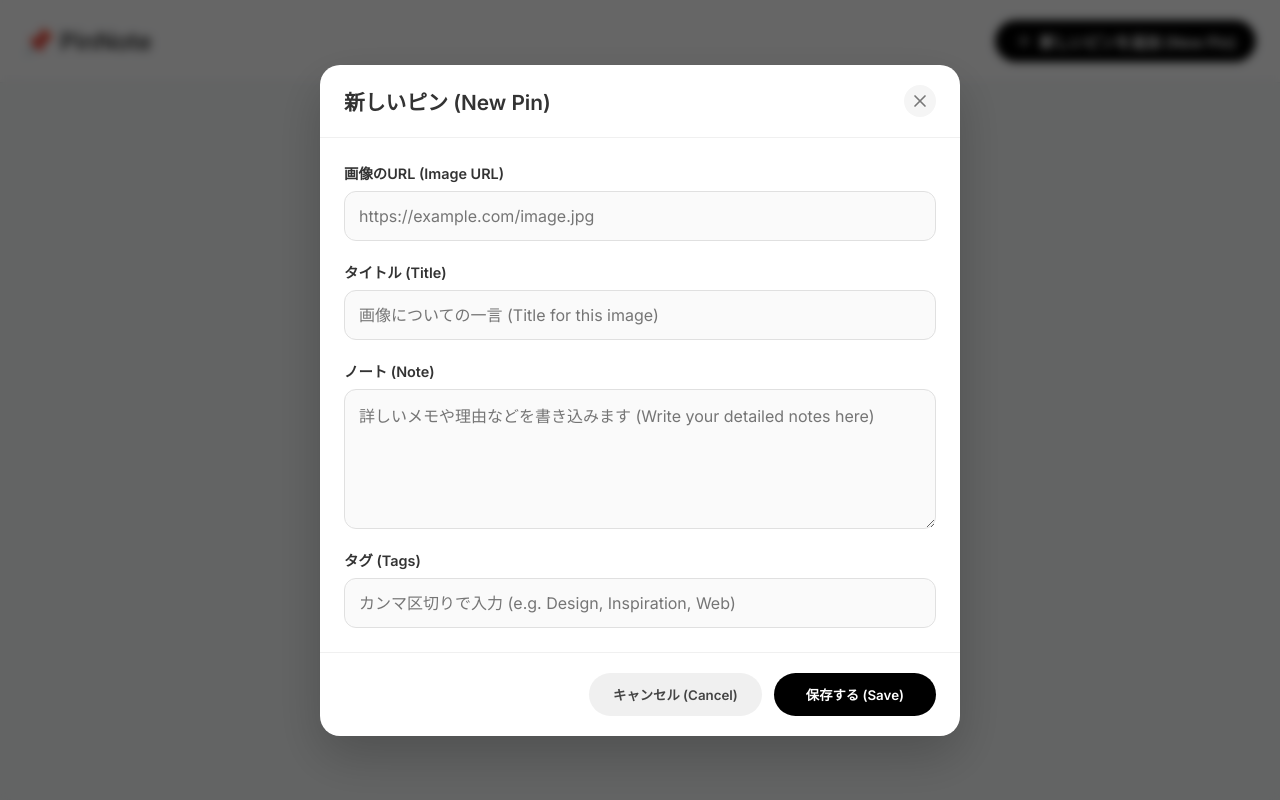
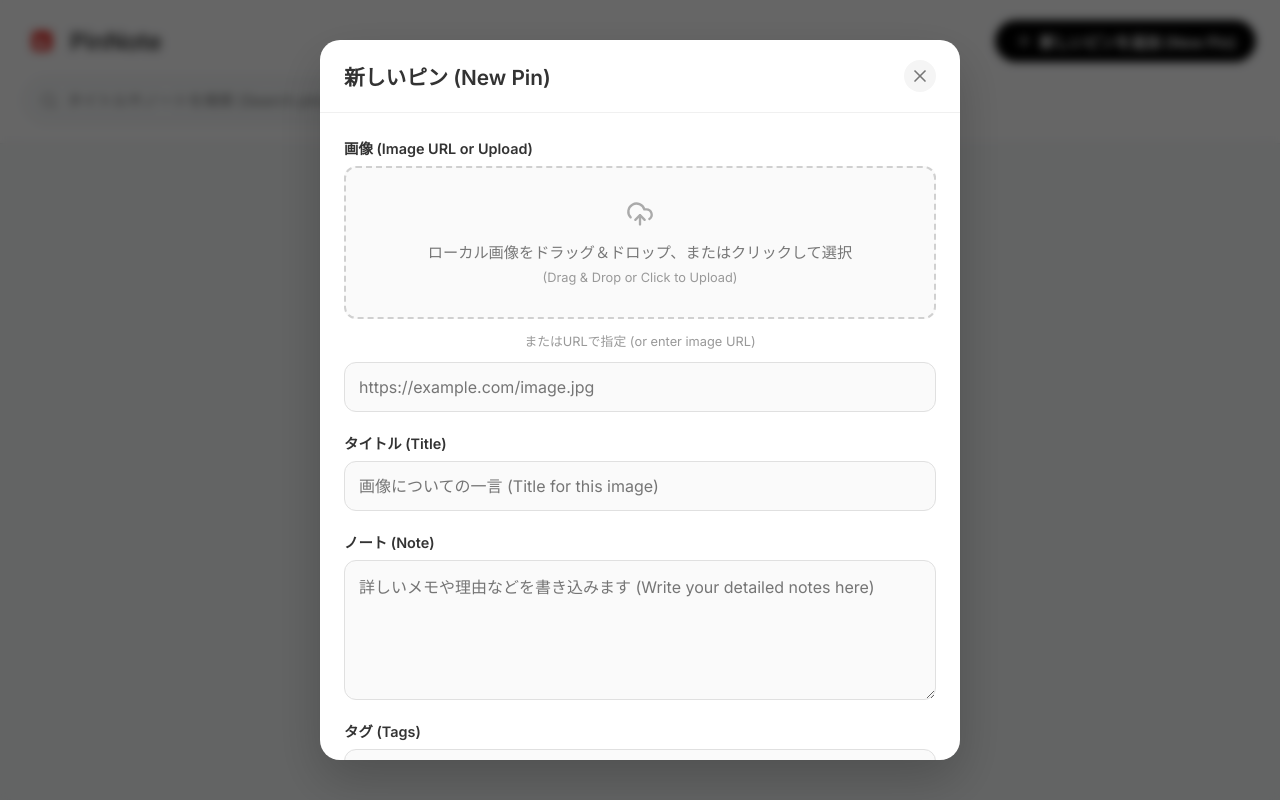
Before and after one commit to Lialle-aboojr/Antigravity-100apps-knock-apps, a React (Vite) app in the folder 095_PinNote/: page / in a window 1280 px wide. Both pictures are taken after a click on the button "新しいピンを追加 (New Pin)". Built offline with nearby package versions, Linux system fonts and the light colour scheme.

Commit message:
feat: add search functionality and image drag-and-drop upload to PinNote

```diff
--- a/095_PinNote/src/App.jsx
+++ b/095_PinNote/src/App.jsx
@@ -1,5 +1,5 @@
 import React, { useState, useEffect, useMemo } from 'react';
-import { Plus } from 'lucide-react';
+import { Plus, Search } from 'lucide-react';
 import PinList from './components/PinList';
 import PinModal from './components/PinModal';
 import TagFilter from './components/TagFilter';
@@ -8,7 +8,8 @@ import { loadPins, savePins } from './utils/storage';
 function App() {
   const [pins, setPins] = useState([]);
   const [filterTag, setFilterTag] = useState('All');
-  const [editingPin, setEditingPin] = useState(null); // { isNew: true } または 既存の pin object
+  const [searchQuery, setSearchQuery] = useState('');
+  const [editingPin, setEditingPin] = useState(null);
 
   // 初回ロード
   useEffect(() => {
@@ -32,21 +33,35 @@ function App() {
     return Array.from(tagSet).sort();
   }, [pins]);
 
-  // 表示するピンをフィルタリング
+  // 表示するピンをフィルタリング（タグ＋キーワード検索）
   const filteredPins = useMemo(() => {
-    if (filterTag === 'All') return pins;
-    return pins.filter(pin => pin.tags && pin.tags.includes(filterTag));
-  }, [pins, filterTag]);
+    let result = pins;
+
+    // タグ絞り込み
+    if (filterTag !== 'All') {
+      result = result.filter(pin => pin.tags && pin.tags.includes(filterTag));
+    }
+
+    // 検索語で絞り込み（タイトル or ノート）
+    if (searchQuery.trim().length > 0) {
+      const query = searchQuery.toLowerCase().trim();
+      result = result.filter(pin => {
+        const titleMatch = (pin.title || '').toLowerCase().includes(query);
+        const noteMatch = (pin.note || '').toLowerCase().includes(query);
+        return titleMatch || noteMatch;
+      });
+    }
+
+    return result;
+  }, [pins, filterTag, searchQuery]);
 
   // ピンの保存処理 (新規・更新)
   const handleSavePin = (savedPin) => {
     setPins(prev => {
       const exists = prev.find(p => p.id === savedPin.id);
       if (exists) {
-        // 更新 (上に持ってくる場合は別ですが、今回は位置を維持)
         return prev.map(p => p.id === savedPin.id ? savedPin : p);
       } else {
-        // 新規追加は先頭に
         return [savedPin, ...prev];
       }
     });
@@ -65,7 +80,14 @@ function App() {
     <div>
       <header className="header">
         <div className="header-top">
-          <h1>📌 PinNote</h1>
+          <h1 style={{ display: 'flex', alignItems: 'center', gap: '10px' }}>
+            <img
+              src="/favicon.png"
+              alt="PinNote Icon"
+              style={{ width: '36px', height: '36px', borderRadius: '8px', objectFit: 'cover' }}
+            />
+            PinNote
+          </h1>
           <button
             className="btn-primary"
             onClick={() => setEditingPin({})} // 空オブジェクトで新規作成
@@ -75,7 +97,20 @@ function App() {
           </button>
         </div>
 
-        {/* タグフィルターエリア */}
+        {/* 検索窓とタグフィルターエリア */}
+        <div className="search-container">
+          <div className="search-input-wrapper">
+            <Search size={18} className="search-icon" />
+            <input
+              type="text"
+              className="search-input"
+              placeholder="タイトルやノートを検索 (Search pins...)"
+              value={searchQuery}
+              onChange={(e) => setSearchQuery(e.target.value)}
+            />
+          </div>
+        </div>
+
         {allTags.length > 0 && (
           <TagFilter
             tags={allTags}
--- a/095_PinNote/src/components/PinModal.jsx
+++ b/095_PinNote/src/components/PinModal.jsx
@@ -1,5 +1,5 @@
-import React, { useState, useEffect } from 'react';
-import { X } from 'lucide-react';
+import React, { useState, useEffect, useRef } from 'react';
+import { X, UploadCloud } from 'lucide-react';
 import { sanitizeText } from '../utils/sanitize';
 
 const PinModal = ({ pin, onClose, onSave, onDelete }) => {
@@ -9,6 +9,9 @@ const PinModal = ({ pin, onClose, onSave, onDelete }) => {
   const [title, setTitle] = useState('');
   const [note, setNote] = useState('');
   const [tagsInput, setTagsInput] = useState('');
+  const [isDragging, setIsDragging] = useState(false);
+
+  const fileInputRef = useRef(null);
 
   // 編集モードなら初期値をセット
   useEffect(() => {
@@ -20,6 +23,44 @@ const PinModal = ({ pin, onClose, onSave, onDelete }) => {
     }
   }, [pin, isNew]);
 
+  // ファイルアップロードの処理（FileReaderでBase64変換）
+  const handleFileUpload = (file) => {
+    if (!file || !file.type.startsWith('image/')) {
+      alert("画像ファイルを選択してください (Please upload an image file).");
+      return;
+    }
+    const reader = new FileReader();
+    reader.onload = (e) => {
+      setImageUrl(e.target.result); // Base64データ URL
+    };
+    reader.readAsDataURL(file);
+  };
+
+  const handleDragOver = (e) => {
+    e.preventDefault();
+    setIsDragging(true);
+  };
+
+  const handleDragLeave = () => {
+    setIsDragging(false);
+  };
+
+  const handleDrop = (e) => {
+    e.preventDefault();
+    setIsDragging(false);
+    const files = e.dataTransfer.files;
+    if (files && files.length > 0) {
+      handleFileUpload(files[0]);
+    }
+  };
+
+  const handleFileInputChange = (e) => {
+    const files = e.target.files;
+    if (files && files.length > 0) {
+      handleFileUpload(files[0]);
+    }
+  };
+
   const handleSave = () => {
     // タグをカンマ区切りで配列にしてサニタイズ・トリム
     const tagsArray = tagsInput
@@ -29,7 +70,7 @@ const PinModal = ({ pin, onClose, onSave, onDelete }) => {
 
     const savedPin = {
       id: isNew ? Date.now().toString() : pin.id,
-      imageUrl: sanitizeText(imageUrl.trim()),
+      imageUrl: sanitizeText(imageUrl.trim()), // Base64 or URL
       title: sanitizeText(title.trim()),
       note: sanitizeText(note.trim()),
       tags: tagsArray,
@@ -42,7 +83,6 @@ const PinModal = ({ pin, onClose, onSave, onDelete }) => {
 
   return (
     <div className="modal-overlay" onClick={onClose}>
-      {/* モーダル内部のクリックで閉じないように伝播をストップ */}
       <div className="modal-content" onClick={(e) => e.stopPropagation()}>
         <div className="modal-header">
           <h2>{isNew ? '新しいピン (New Pin)' : 'ピンの編集 (Edit Pin)'}</h2>
@@ -53,15 +93,39 @@ const PinModal = ({ pin, onClose, onSave, onDelete }) => {
 
         <div className="modal-body">
           <div className="input-group">
-            <label htmlFor="imageUrl">画像のURL (Image URL)</label>
+            <label>画像 (Image URL or Upload)</label>
+
+            {/* D&D Upload Area */}
+            <div
+              className={`drag-drop-area ${isDragging ? 'dragging' : ''}`}
+              onDragOver={handleDragOver}
+              onDragLeave={handleDragLeave}
+              onDrop={handleDrop}
+              onClick={() => fileInputRef.current.click()}
+            >
+              <UploadCloud size={28} className="upload-icon" />
+              <p>ローカル画像をドラッグ＆ドロップ、またはクリックして選択</p>
+              <small>(Drag & Drop or Click to Upload)</small>
+              <input
+                type="file"
+                ref={fileInputRef}
+                style={{ display: 'none' }}
+                accept="image/*"
+                onChange={handleFileInputChange}
+              />
+            </div>
+
+            {/* URL Input */}
+            <div style={{ textAlign: 'center', margin: '4px 0', fontSize: '0.8rem', color: '#999' }}>またはURLで指定 (or enter image URL)</div>
+
             <input
               type="text"
-              id="imageUrl"
               className="input-field"
               placeholder="https://example.com/image.jpg"
               value={imageUrl}
               onChange={(e) => setImageUrl(e.target.value)}
             />
+
             {imageUrl && (
               <div className="image-preview-area">
                 <img
--- a/095_PinNote/src/index.css
+++ b/095_PinNote/src/index.css
@@ -68,8 +68,46 @@ button {
   align-items: center;
   gap: 6px;
 }
+
 .btn-primary:hover { opacity: 0.8; }
 .btn-primary:active { transform: scale(0.98); }
+
+/* Search Bar */
+.search-container {
+  width: 100%;
+}
+
+.search-input-wrapper {
+  position: relative;
+  width: 100%;
+  max-width: 600px;
+}
+
+.search-icon {
+  position: absolute;
+  top: 50%;
+  left: 16px;
+  transform: translateY(-50%);
+  color: #999;
+}
+
+.search-input {
+  width: 100%;
+  padding: 12px 16px 12px 42px;
+  border: 1px solid #e0e0e0;
+  border-radius: 30px;
+  background: #f7f9fa;
+  font-size: 0.95rem;
+  transition: all 0.2s;
+  font-family: inherit;
+}
+
+.search-input:focus {
+  outline: none;
+  border-color: #000;
+  background: #fff;
+  box-shadow: 0 0 0 2px rgba(0,0,0,0.05);
+}
 
 /* Masonry Grid */
 .masonry-grid {
@@ -79,12 +117,15 @@ button {
   max-width: 1400px;
   margin: 0 auto;
 }
+
 @media (min-width: 768px) {
   .masonry-grid { column-count: 3; column-gap: 20px; padding: 32px; }
 }
+
 @media (min-width: 1024px) {
   .masonry-grid { column-count: 4; column-gap: 24px; }
 }
+
 @media (min-width: 1300px) {
   .masonry-grid { column-count: 5; column-gap: 24px; }
 }
@@ -101,6 +142,7 @@ button {
   transition: transform 0.25s cubic-bezier(0.2, 0.8, 0.2, 1), box-shadow 0.25s;
   position: relative;
 }
+
 .pin-item:hover {
   transform: translateY(-6px);
   box-shadow: 0 12px 32px rgba(0,0,0,0.12);
@@ -108,14 +150,14 @@ button {
 
 .pin-image-wrapper {
   position: relative;
-  background: #eee; /* fallback logic visually */
+  background: #eee;
 }
 
 .pin-image {
   width: 100%;
   display: block;
   object-fit: cover;
-  min-height: 120px; /* To prevent collapse if no img loads */
+  min-height: 120px;
 }
 
 .pin-info {
@@ -216,6 +258,7 @@ button {
   color: #777;
   transition: all 0.2s;
 }
+
 .btn-close:hover { background: #e0e0e0; color: #111; }
 
 .modal-body {
@@ -264,6 +307,53 @@ textarea.input-field {
   line-height: 1.6;
 }
 
+/* Drag & Drop Area */
+.drag-drop-area {
+  border: 2px dashed #d0d0d0;
+  border-radius: 12px;
+  padding: 32px 16px;
+  text-align: center;
+  background: #fafafa;
+  color: #777;
+  cursor: pointer;
+  transition: all 0.2s;
+  display: flex;
+  flex-direction: column;
+  align-items: center;
+  gap: 8px;
+}
+
+.drag-drop-area p {
+  font-weight: 500;
+  font-size: 0.95rem;
+}
+
+.drag-drop-area small {
+  font-size: 0.8rem;
+  color: #999;
+}
+
+.drag-drop-area:hover {
+  background: #f0f0f0;
+  border-color: #aaa;
+}
+
+.drag-drop-area.dragging {
+  background: #f0f8ff;
+  border-color: #000;
+  color: #000;
+}
+
+.drag-drop-area .upload-icon {
+  color: #aaa;
+  margin-bottom: 4px;
+  transition: color 0.2s;
+}
+
+.drag-drop-area:hover .upload-icon, .drag-drop-area.dragging .upload-icon {
+  color: #000;
+}
+
 .image-preview-area {
   width: 100%;
   max-height: 250px;
@@ -276,6 +366,7 @@ textarea.input-field {
   border: 1px dashed #ccc;
   margin-top: 8px;
 }
+
 .image-preview-area img {
   width: 100%;
   height: 100%;
@@ -298,6 +389,7 @@ textarea.input-field {
   background: #f0f0f0;
   transition: background 0.2s;
 }
+
 .btn-secondary:hover { background: #e0e0e0; }
 
 .btn-danger {
@@ -309,6 +401,7 @@ textarea.input-field {
   margin-right: auto;
   transition: background 0.2s;
 }
+
 .btn-danger:hover { background: #ff6b81; }
 
 .save-btn {
@@ -319,6 +412,7 @@ textarea.input-field {
   font-weight: 600;
   transition: opacity 0.2s;
 }
+
 .save-btn:hover { opacity: 0.8; }
 
 /* Filter Tags */
@@ -327,9 +421,10 @@ textarea.input-field {
   gap: 10px;
   overflow-x: auto;
   padding-bottom: 4px;
-  -ms-overflow-style: none;  /* IE and Edge */
-  scrollbar-width: none;  /* Firefox */
+  -ms-overflow-style: none;
+  scrollbar-width: none;
 }
+
 .filter-tags::-webkit-scrollbar { display: none; }
 
 .filter-tag {
@@ -343,9 +438,11 @@ textarea.input-field {
   font-weight: 500;
   transition: all 0.2s;
 }
+
 .filter-tag:hover {
   background: #e0e0e0;
 }
+
 .filter-tag.active {
   background: var(--primary-color);
   color: #fff;
```
